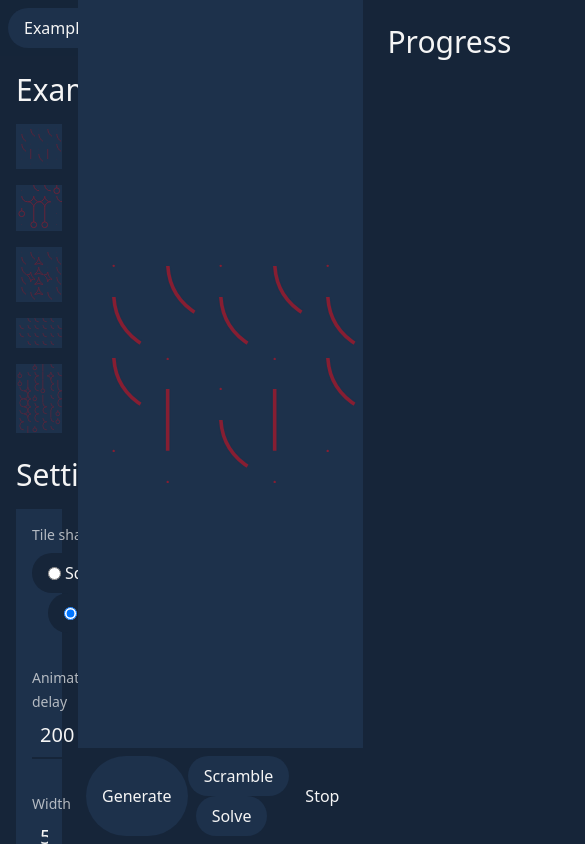
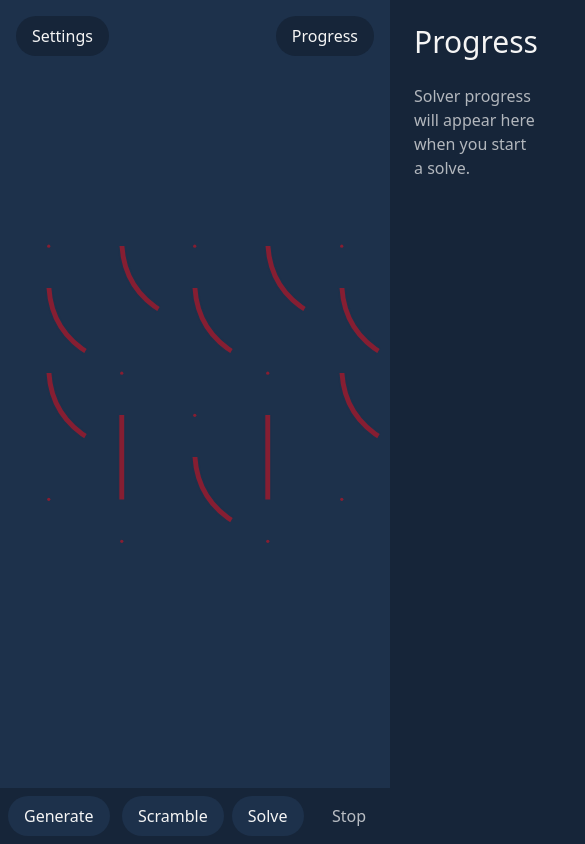
Before and after one commit to tomhooijenga/Infinity-loop-solver, a Vue app: page / in a window 390 px wide. Shown: the top 844 px of the page, 585 px wide, since content can reach past the window. Built offline with nearby package versions, Linux system fonts and the light colour scheme.

Commit message:
make mobile friendly

```diff
--- a/index.html
+++ b/index.html
@@ -14,7 +14,7 @@
     <title>∞ Loop Solver</title>
   </head>
   <body class="bg-dark text-neutral font-light font-sans">
-    <div id="app" class="flex flex-row h-screen"></div>
+    <div id="app" class="flex flex-row h-screen w-screen"></div>
     <noscript>
       <strong
         >We're sorry but Infinity Loop solver doesn't work properly without
--- a/src/App.vue
+++ b/src/App.vue
@@ -44,7 +44,7 @@ h2 {
 }
 
 p {
-  @apply mb-2;
+  @apply text-neutral/70 mb-2;
 }
 
 a {
--- a/src/components/BoardArea.vue
+++ b/src/components/BoardArea.vue
@@ -8,7 +8,7 @@
       class="max-h-full m-auto"
       @change="nextTile"
     />
-    <section class="flex bg-dark p-2">
+    <section class="flex flex-wrap bg-dark p-2">
       <Button :disabled="isRunning" @click="generateBoard"> Generate </Button>
       <span class="mx-auto space-x-2">
         <Button :disabled="isRunning" @click="scrambleBoard"> Scramble </Button>
--- a/src/components/Button.vue
+++ b/src/components/Button.vue
@@ -1,8 +1,23 @@
 <template>
   <button
     type="button"
-    class="bg-light hover:bg-light/70 disabled:bg-transparent hover:disabled:bg-transparent disabled:cursor-not-allowed transition-colors rounded-full py-2 px-4"
+    class="disabled:bg-transparent hover:disabled:bg-transparent disabled:cursor-not-allowed disabled:text-white/70 transition-colors rounded-full py-2 px-4"
+    :class="{
+      'bg-light hover:bg-light/70': variant === 'light',
+      'bg-dark hover:bg-dark/70': variant === 'dark',
+    }"
   >
     <slot />
   </button>
 </template>
+
+<script setup lang="ts">
+import { PropType } from "vue";
+
+defineProps({
+  variant: {
+    type: String as PropType<"dark" | "light">,
+    default: "light",
+  },
+});
+</script>
--- a/src/components/LogGroup.vue
+++ b/src/components/LogGroup.vue
@@ -3,9 +3,9 @@
     <div
       class="p-2"
       :class="{
-        'hover:bg-light': isLast,
+        'hover:bg-light': isFirst,
       }"
-      @mouseenter="isLast && highlight(log.tiles)"
+      @mouseenter="isFirst && highlight(log.tiles)"
       @mouseleave="highlight([])"
     >
       {{ log.solver }}<br />
@@ -24,7 +24,7 @@ const props = defineProps({
     type: Array as PropType<SolveProgress[]>,
     default: () => [],
   },
-  isLast: {
+  isFirst: {
     type: Boolean,
     default: false,
   }
--- a/src/components/Logs.vue
+++ b/src/components/Logs.vue
@@ -1,21 +1,52 @@
 <template>
-    <div class="w-64 shrink-0 overflow-y-auto">
+  <transition
+    appear
+    enter-active-class="transition-opacity"
+    leave-active-class="transition-opacity"
+    enter-from-class="opacity-0"
+    leave-to-class="opacity-0"
+  >
+    <div
+      v-if="flyout"
+      class="lg:hidden fixed inset-0 z-10 bg-white/20"
+      @click="flyout = false"
+    ></div>
+  </transition>
+
+  <Button
+    class="fixed right-4 top-4 lg:hidden"
+    variant="dark"
+    @click="flyout = true"
+    >Progress</Button
+  >
+
+  <div
+    class="fixed right-0 inset-y-0 z-10 lg:translate-x-0 transition bg-dark lg:relative w-min overflow-y-auto"
+    :class="{ 'translate-x-full': !flyout, 'translate-x-0': flyout }"
+  >
     <h1 class="m-6">Progress</h1>
-
-    <div
-      v-for="(group, i) of logs"
-      :key="i"
-      class="border-b border-b-light m-4 pb-4" :class="{'opacity-50': i !== 0}"
-    >
-      <log-group :group="group" :is-last="i === 0"  />
-    </div>
+    <template v-if="logs.length">
+      <p class="m-6">Tap or hover an entry to show which tiles were solved.</p>
+      <div
+        v-for="(group, i) of logs"
+        :key="i"
+        class="border-b border-b-light m-4 pb-4"
+        :class="{ 'opacity-50': i !== 0 }"
+      >
+        <log-group :group="group" :is-first="i === 0" />
+      </div>
+    </template>
+    <p v-else class="m-6">
+      Solver progress will appear here when you start a solve.
+    </p>
   </div>
 </template>
 
 <script setup lang="ts">
 import { useLogs } from "@/use-logs";
-import { computed } from "vue";
+import { computed, ref } from "vue";
 import LogGroup from "@/components/LogGroup.vue";
+import Button from "@/components/Button.vue";
 
 const { logs: rawLogs } = useLogs();
 const logs = computed(() =>
@@ -24,4 +55,6 @@ const logs = computed(() =>
     .reverse()
     .filter((group) => group.length)
 );
+
+const flyout = ref(false);
 </script>
--- a/src/components/Modal.vue
+++ b/src/components/Modal.vue
@@ -7,10 +7,10 @@
     leave-to-class="opacity-0"
   >
     <div
-      class="fixed z-10 inset-0 transition-opacity flex justify-center items-center bg-white/20"
+      class="fixed z-10 inset-0 transition-opacity flex justify-center items-center bg-white/20 p-8"
       @click.self="$emit('close')"
     >
-      <div class="w-auto max-w-[800px] m-8 p-8 rounded bg-dark shadow">
+      <div class="w-auto max-w-[800px] p-8 rounded bg-dark shadow">
         <slot> default body </slot>
       </div>
     </div>
--- a/src/components/Sidebar.vue
+++ b/src/components/Sidebar.vue
@@ -1,9 +1,28 @@
 <template>
-  <div class="w-1/5 shrink-0 overflow-y-auto">
+  <transition
+    appear
+    enter-active-class="transition-opacity"
+    leave-active-class="transition-opacity"
+    enter-from-class="opacity-0"
+    leave-to-class="opacity-0"
+  >
+    <div
+      v-if="flyout"
+      class="lg:hidden fixed inset-0 z-10 bg-white/20"
+      @click="flyout = false"
+    ></div>
+  </transition>
+
+  <Button class="fixed left-4 top-4 lg:hidden" variant="dark" @click="flyout = true">Settings</Button>
+
+  <div
+    class="fixed left-0 inset-y-0 z-10 lg:translate-x-0 transition bg-dark lg:relative w-min overflow-y-auto"
+    :class="{ '-translate-x-full': !flyout, 'translate-x-0': flyout }"
+  >
     <div class="sticky top-0 z-10 p-2 bg-dark/70 flex">
       <Button @click="scrollTo('examples')">Examples</Button>
       <Button class="ml-2" @click="scrollTo('settings')">Settings</Button>
-      <Button class="ml-auto" @click="about = true">About</Button>
+      <Button class="ml-6" @click="about = true">About</Button>
     </div>
 
     <div class="p-4">
@@ -38,6 +57,8 @@ export default defineComponent({
     About,
   },
   setup() {
+    const flyout = ref(false);
+
     const about = ref(false);
 
     function scrollTo(id: string) {
@@ -47,8 +68,9 @@ export default defineComponent({
     }
 
     return {
+      flyout,
+      about,
       scrollTo,
-      about,
     };
   },
 });
```
